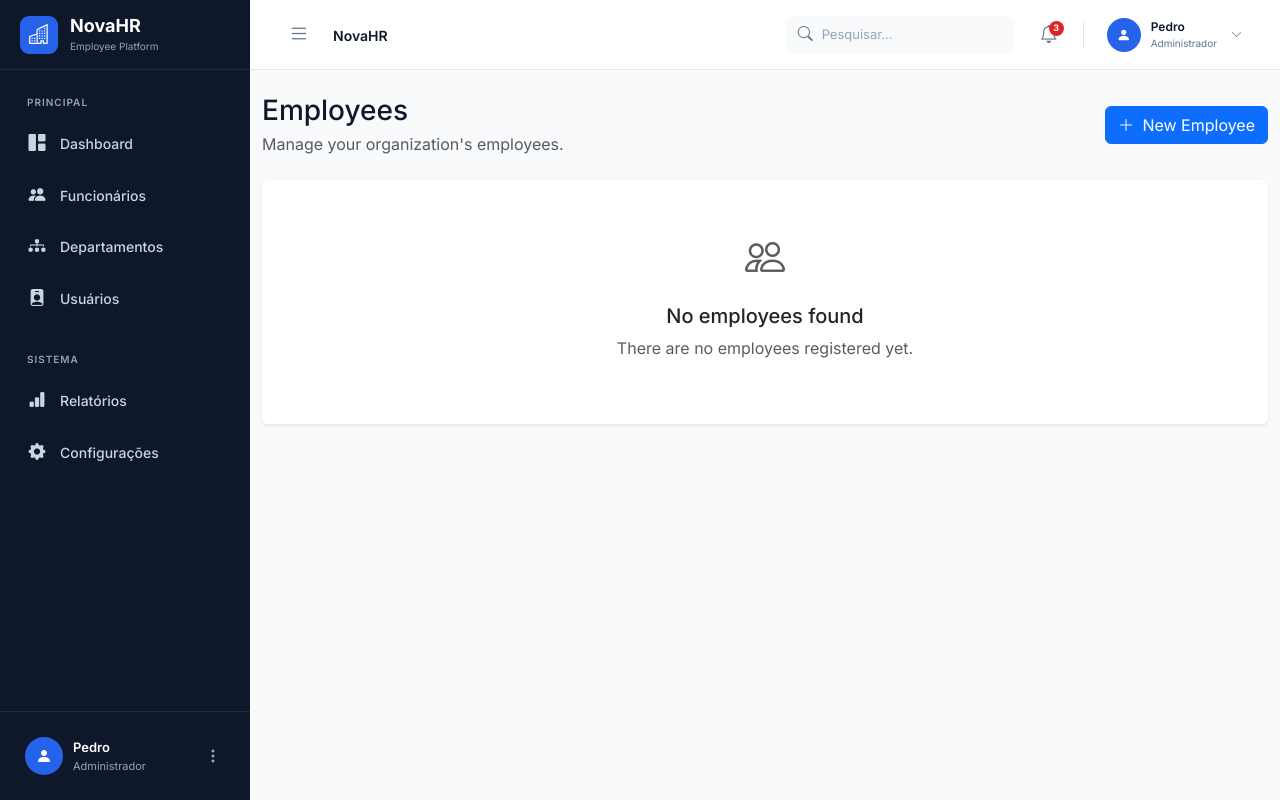
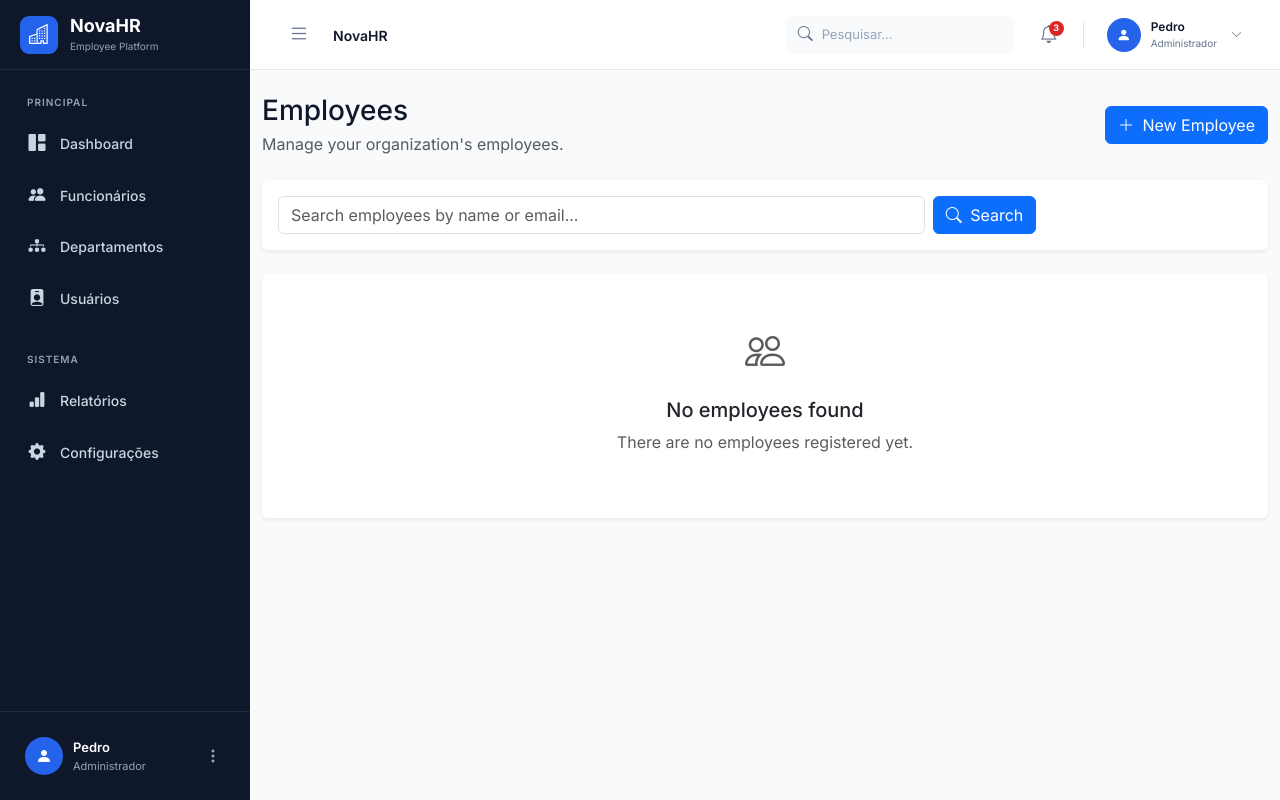
Before and after one commit to panzo1f/employee-management-system, a Flask app: page /employees/ in a window 1280 px wide. Run offline with Flask 3, Linux system fonts and the light colour scheme; data that the repository does not hold is empty.

Commit message:
feat: add employee search

```diff
--- a/app/routes/employees.py
+++ b/app/routes/employees.py
@@ -16,11 +16,16 @@ employees_bp = Blueprint(
 
 @employees_bp.route("/")
 def list_employees():
-    employees = EmployeeService.get_all()
+    search = request.args.get("search", "").strip()
+
+    employees = EmployeeService.get_all(
+        search=search
+    )
 
     return render_template(
         "employees/list.html",
         employees=employees,
+        search=search,
     )
 
 
--- a/app/services/employee_service.py
+++ b/app/services/employee_service.py
@@ -7,8 +7,24 @@ from app.models.employee import Employee
 class EmployeeService:
 
     @staticmethod
-    def get_all():
-        return Employee.query.order_by(Employee.id.desc()).all()
+    def get_all(search=None):
+        query = Employee.query
+
+        if search:
+            search = search.strip()
+
+            if search:
+                search_pattern = f"%{search}%"
+
+                query = query.filter(
+                    db.or_(
+                        Employee.first_name.ilike(search_pattern),
+                        Employee.last_name.ilike(search_pattern),
+                        Employee.email.ilike(search_pattern),
+                    )
+                )
+
+        return query.order_by(Employee.id.desc()).all()
 
     @staticmethod
     def get_by_id(employee_id):
--- a/app/templates/employees/list.html
+++ b/app/templates/employees/list.html
@@ -26,6 +26,52 @@ Employees | NovaHR
             New Employee
         </a>
 
+    </div>
+
+    <div class="card shadow-sm border-0 mb-4">
+        <div class="card-body">
+
+            <form
+                method="GET"
+                action="{{ url_for('employees.list_employees') }}"
+                class="row g-2"
+            >
+
+                <div class="col-md-8">
+                    <input
+                        type="text"
+                        name="search"
+                        class="form-control"
+                        placeholder="Search employees by name or email..."
+                        value="{{ search }}"
+                    >
+                </div>
+
+                <div class="col-md-auto">
+                    <button
+                        type="submit"
+                        class="btn btn-primary"
+                    >
+                        <i class="bi bi-search me-1"></i>
+                        Search
+                    </button>
+                </div>
+
+                {% if search %}
+                    <div class="col-md-auto">
+                        <a
+                            href="{{ url_for('employees.list_employees') }}"
+                            class="btn btn-outline-secondary"
+                        >
+                            <i class="bi bi-x-lg me-1"></i>
+                            Clear
+                        </a>
+                    </div>
+                {% endif %}
+
+            </form>
+
+        </div>
     </div>
 
     <div class="card shadow-sm border-0">
```
